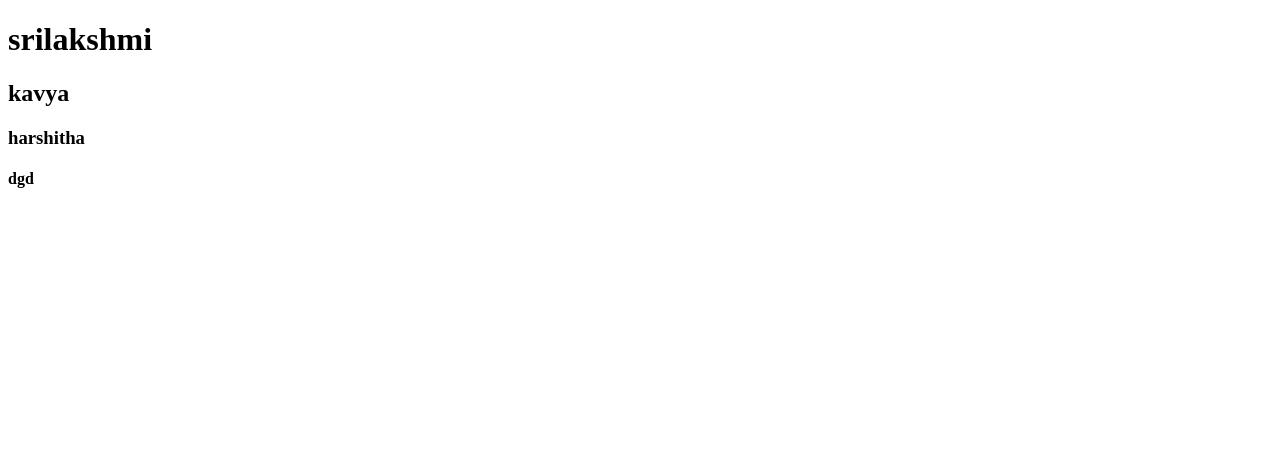
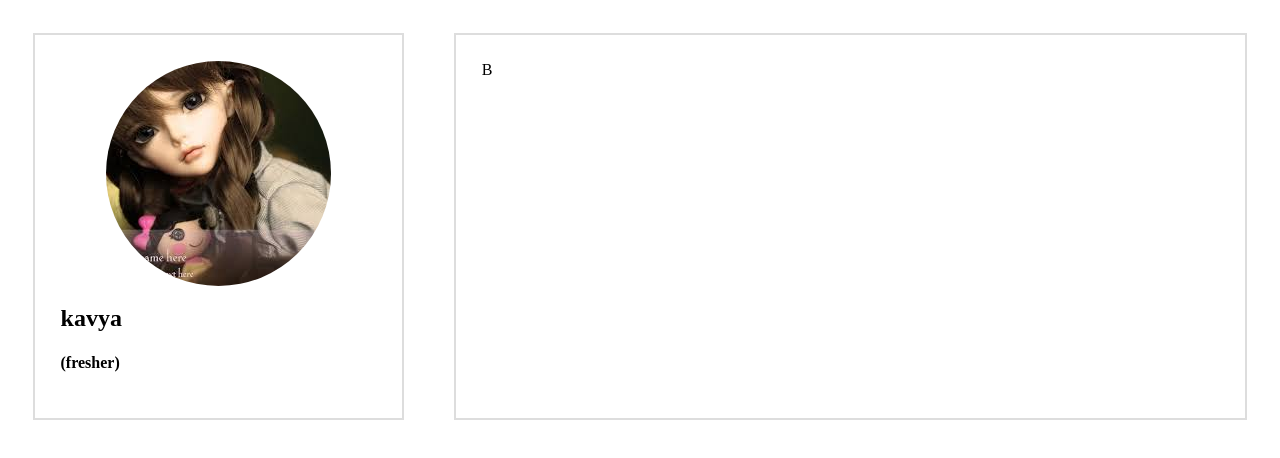
Before and after one commit to sri501/sri-resume, a plain HTML site: page index.html in a window 1280 px wide. Drawn offline with Linux system fonts and the light colour scheme.

Commit message:
hiii sowji

```diff
--- a/index.html
+++ b/index.html
@@ -3,11 +3,41 @@
   <head>
     <meta charset="utf-8">
     <title></title>
+    <style media="screen">
+    .flexParent{
+      display:flex;
+      flex-direction:row;
+      justify-content:center;
+    }
+    .child1{
+      width:30%;
+      margin:2%;
+      padding:2%;
+      border:2px solid #ddd;
+    }
+      .child2{
+      width:70%;
+      margin:2%;
+      padding:2%;
+      border:2px solid #ddd;
+    }
+    img{
+      width:70;
+      height:auto;
+      display:block;
+      margin-left:auto;
+      margin-right:auto;
+      border-radius:50%;
+    }
+    </style>
   </head>
   <body>
-  <h1>srilakshmi</h1>
-  <h2>kavya</h2>
-  <h3>harshitha</h3>
-  <h4>dgd</h4>
+  <div class="flexParent">
+    <div class="child1">
+      <img src="img/profile.png" alt="profile">
+      <h2>kavya</h2>
+      <h4>(fresher)</h4>
+    </div>
+    <div class="child2">B</div>
   </body>
 </html>
```
Also changed, not shown: img/profile.png (added), 2 other files.
